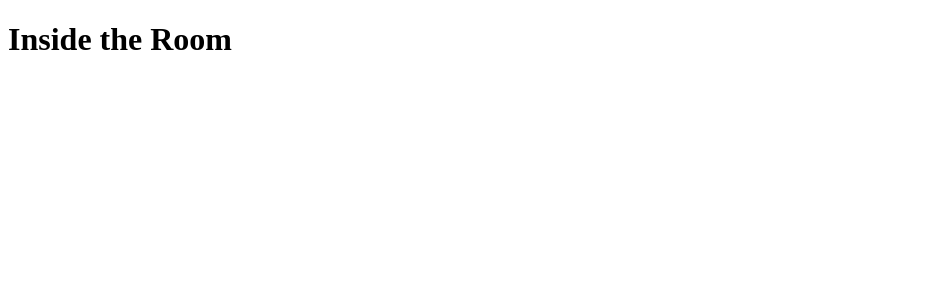
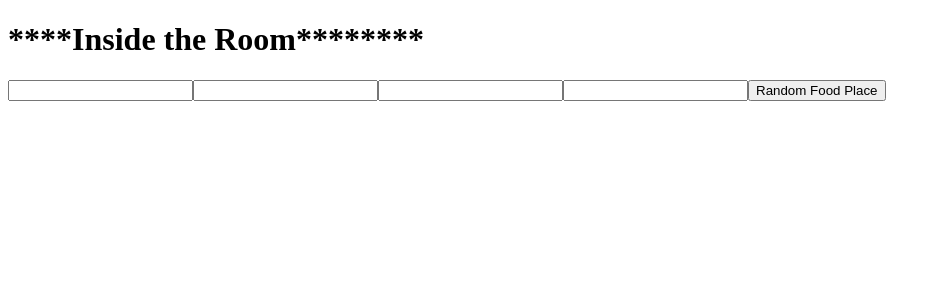
Before and after one commit to sudo-dave/WhereToEat.io, a React (Create React App) app in the folder frontend/: page / in a window 1280 px wide. Both pictures are taken after a click on the button "Submit". Shown: the top 300 px of the page, without its empty margins (0-941 px from the left). Built offline with nearby package versions, Linux system fonts and the light colour scheme.

Commit message:
updated one player page route

```diff
--- a/frontend/src/api/FetchRoom.js
+++ b/frontend/src/api/FetchRoom.js
@@ -4,17 +4,20 @@ const FetchRoom = (url) => {
   const [connected, setConnection] = useState(null);
 
   useEffect(() => {
-    fetch(url)
+    const abortCon = new AbortController();
+    fetch(url, { signal: abortCon.signal })
       .then((res) => {
         if (!res.ok) {
           throw Error("Could not check if is connected");
         }
+        console.log("0909");
         setConnection(true);
       })
       .catch((e) => {
         console.log("There was a error");
       });
-  });
+    return () => abortCon.abort();
+  }, [url]);
   return { connected };
 };
 export default FetchRoom;
--- a/frontend/src/components/Gameroom.js
+++ b/frontend/src/components/Gameroom.js
@@ -9,6 +9,7 @@ const Gameroom = () => {
   if (id === "0000") {
     return <Room solo />;
   }
+
   const { connected } = FetchRoom("/room?id=" + id);
 
   if (connected) return <Room />;
--- a/frontend/src/components/Room.js
+++ b/frontend/src/components/Room.js
@@ -1,7 +1,67 @@
+import { useState } from "react";
+
 const Room = (props) => {
-  if (props.solo) {
-    console.log("solo thing");
-  }
-  return <h1> Inside the Room</h1>;
+  const [choices, setChoices] = useState([]);
+
+  const [resOne, setResOne] = useState("");
+  const [resTwo, setResTwo] = useState("");
+  const [restThree, setResThree] = useState("");
+  const [restFour, setRestFour] = useState("");
+
+  const [option, setOption] = useState(null);
+
+  const handleClick = (e) => {
+    e.preventDefault();
+    const total = [];
+    if (resOne) total.push(resOne);
+
+    if (resTwo) total.push(resTwo);
+
+    if (restThree) total.push(restThree);
+
+    if (restFour) total.push(restFour);
+
+    if (props.solo) {
+      const randNum = Math.floor(Math.random() * total.length);
+      console.log(total[randNum]);
+      // setOption(choices[randNum]);
+    } else {
+    }
+  };
+
+  const Result = () => {
+    if (option) {
+      return <h1> Is {option}True</h1>;
+    }
+  };
+  return (
+    <form onSubmit={handleClick}>
+      <label>
+        <h1> ****Inside the Room********</h1>
+      </label>
+      <input
+        type="text"
+        value={resOne}
+        onChange={(e) => setResOne(e.target.value)}
+      />
+      <input
+        type="text"
+        value={resTwo}
+        onChange={(e) => setResTwo(e.target.value)}
+      />
+      <input
+        type="text"
+        value={restThree}
+        onChange={(e) => setResThree(e.target.value)}
+      />
+      <input
+        type="text"
+        value={restFour}
+        onChange={(e) => setRestFour(e.target.value)}
+      />
+      <button>Random Food Place</button>
+      {Result()}
+    </form>
+  );
 };
 export default Room;
```
